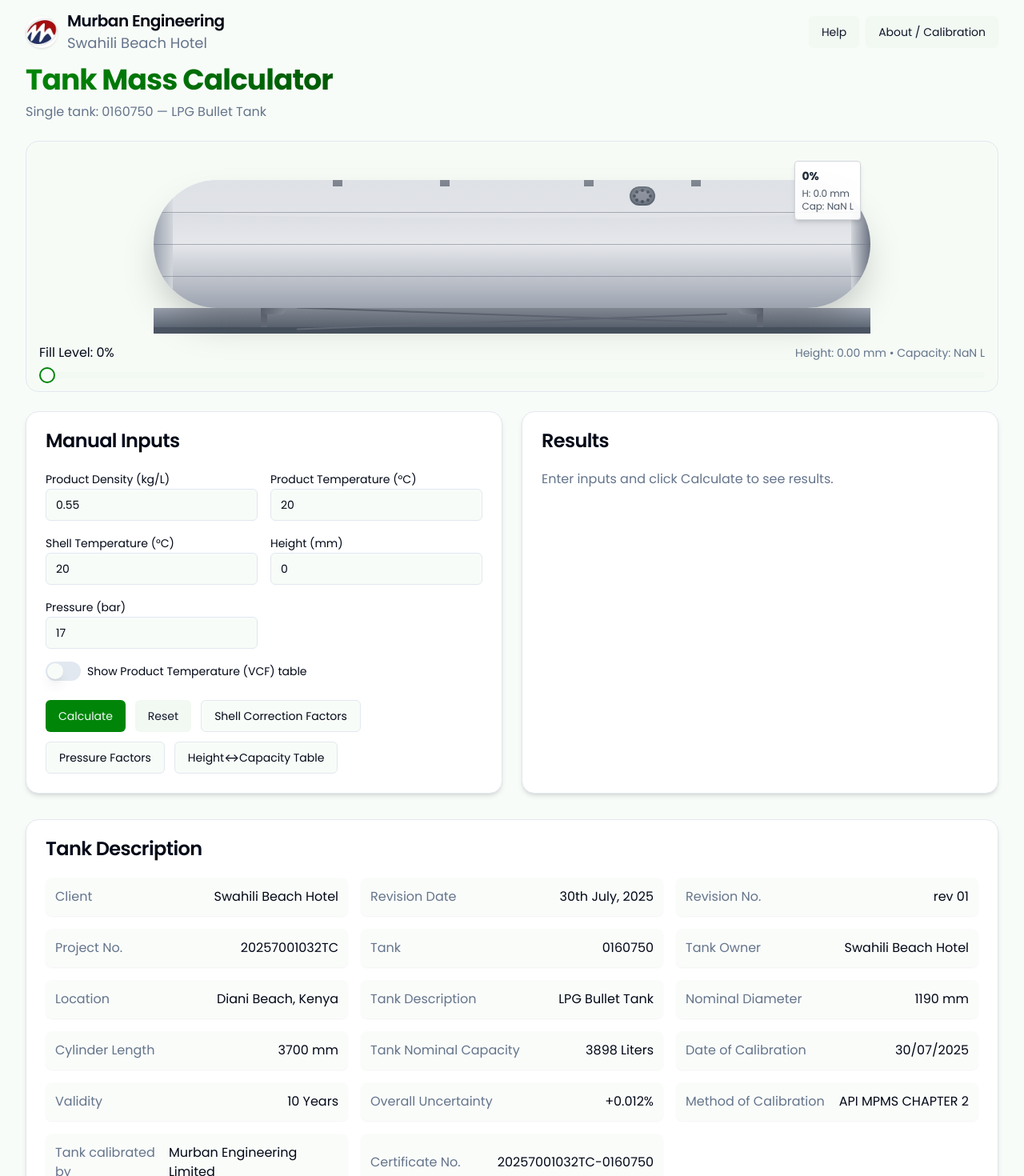
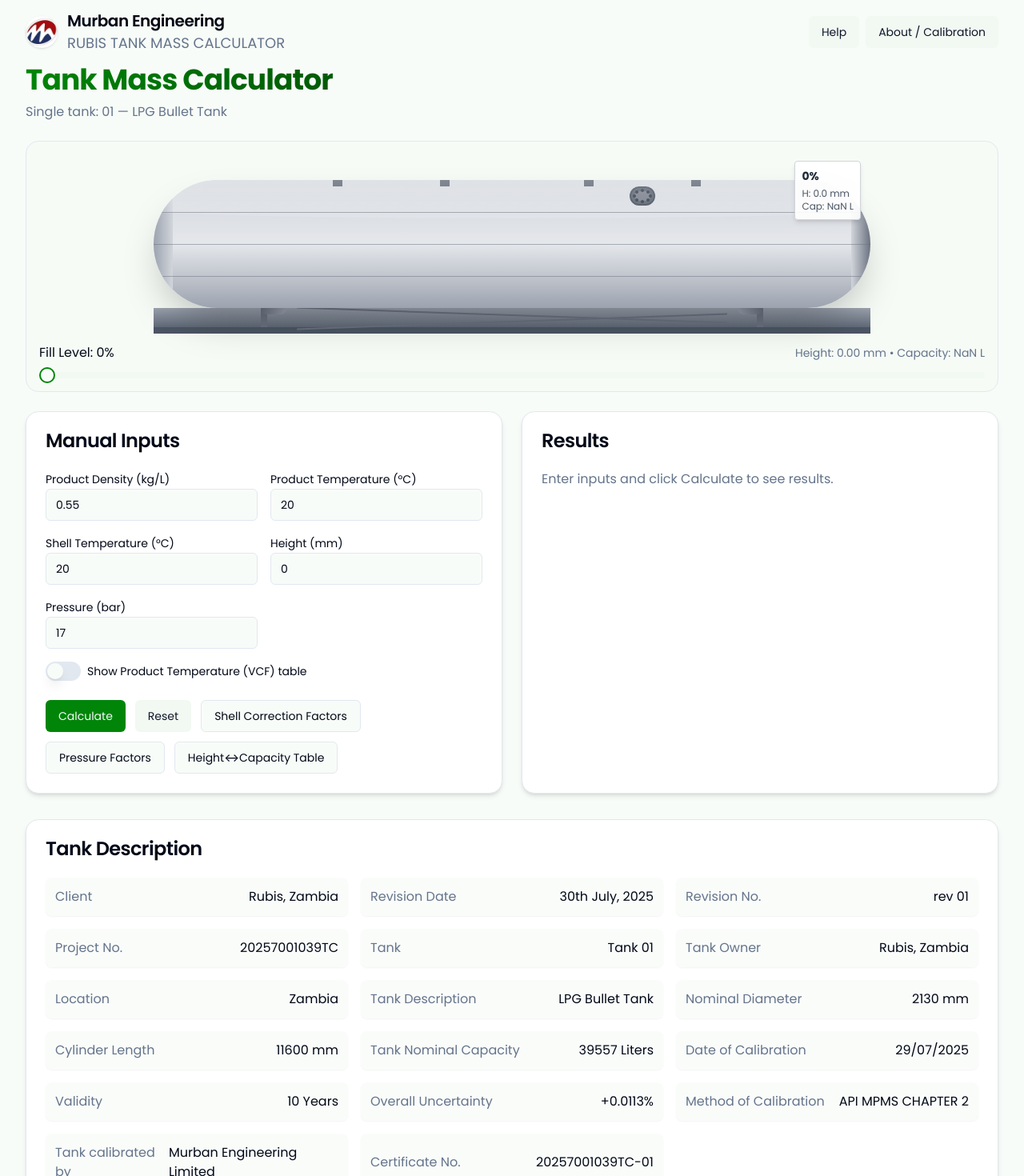
Before and after one commit to barakaandabwa-dotcom/RUBIS-TANK-CALC, a React (Vite) app: page / in a window 1280 px wide. Shown: the part 20-1490 px from the top of the page at 80% size. Built offline with nearby package versions, Linux system fonts and the light colour scheme.

Commit message:
Update Calculator.tsx

```diff
--- a/src/components/Calculator.tsx
+++ b/src/components/Calculator.tsx
@@ -84,7 +84,7 @@ export default function Calculator() {
           <div>
             <span className="text-lg md:text-xl font-semibold tracking-tight">Murban Engineering</span>
             <br />
-            <span className="text-base md:text-lg font-medium text-muted-foreground">Swahili Beach Hotel</span>
+            <span className="text-base md:text-lg font-medium text-muted-foreground">RUBIS TANK MASS CALCULATOR</span>
           </div>
         </div>
         <div className="flex gap-2">
@@ -96,7 +96,7 @@ export default function Calculator() {
 
         <h1 className="text-3xl md:text-4xl font-extrabold tracking-tight bg-clip-text text-transparent bg-gradient-to-r from-[hsl(var(--brand))] to-[hsl(var(--ink))]">Tank Mass Calculator</h1>
       </div>
-      <p className="text-muted-foreground mt-2">Single tank: 0160750 — LPG Bullet Tank</p>
+      <p className="text-muted-foreground mt-2">Single tank: 01 — LPG Bullet Tank</p>
     </header>
   );
 
@@ -201,23 +201,23 @@ export default function Calculator() {
             </CardHeader>
             <CardContent>
               <div className="grid sm:grid-cols-2 lg:grid-cols-3 gap-3 md:gap-4 text-sm md:text-base">
-                <Info label="Client" value="Swahili Beach Hotel" />
+                <Info label="Client" value="Rubis, Zambia" />
                 <Info label="Revision Date" value="30th July, 2025" />
                 <Info label="Revision No." value="rev 01" />
-                <Info label="Project No." value="20257001032TC" />
-                <Info label="Tank" value="0160750" />
-                <Info label="Tank Owner" value="Swahili Beach Hotel" />
-                <Info label="Location" value="Diani Beach, Kenya" />
+                <Info label="Project No." value="20257001039TC" />
+                <Info label="Tank" value="Tank 01" />
+                <Info label="Tank Owner" value="Rubis, Zambia" />
+                <Info label="Location" value="Zambia" />
                 <Info label="Tank Description" value="LPG Bullet Tank" />
-                <Info label="Nominal Diameter" value="1190 mm" />
-                <Info label="Cylinder Length" value="3700 mm" />
-                <Info label="Tank Nominal Capacity" value="3898 Liters" />
-                <Info label="Date of Calibration" value="30/07/2025" />
+                <Info label="Nominal Diameter" value="2130 mm" />
+                <Info label="Cylinder Length" value="11600 mm" />
+                <Info label="Tank Nominal Capacity" value="39557 Liters" />
+                <Info label="Date of Calibration" value="29/07/2025" />
                 <Info label="Validity" value="10 Years" />
-                <Info label="Overall Uncertainty" value="+0.012%" />
+                <Info label="Overall Uncertainty" value="+0.0113%" />
                 <Info label="Method of Calibration" value="API MPMS CHAPTER 2" />
                 <Info label="Tank calibrated by" value="Murban Engineering Limited" />
-                <Info label="Certificate No." value="20257001032TC-0160750" />
+                <Info label="Certificate No." value="20257001039TC-01" />
               </div>
             </CardContent>
           </Card>
```
